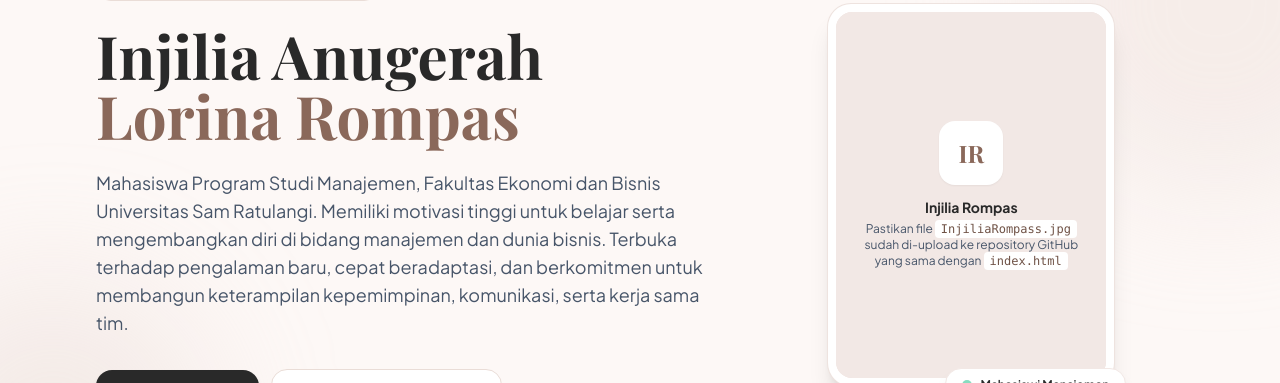
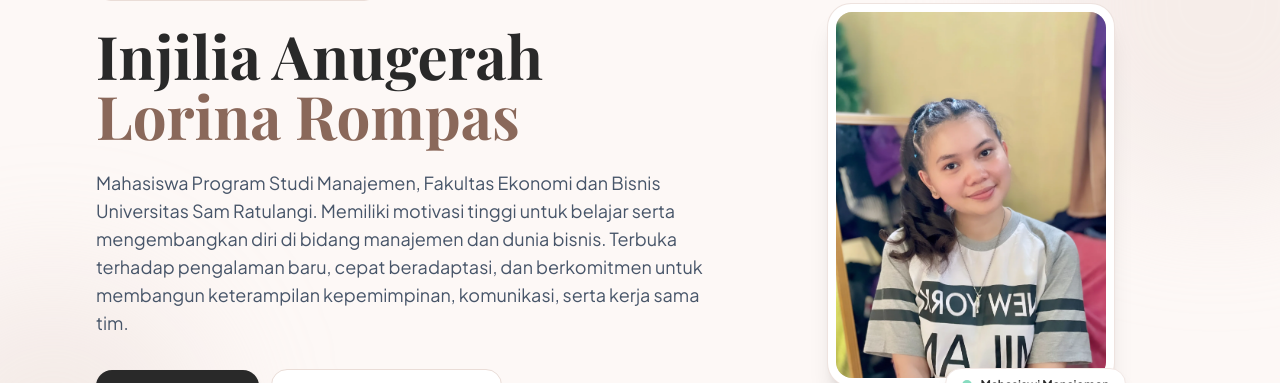
Before and after one commit to InjiliaRompas/InjiliaRompas.github.io, a plain HTML site: page index.html in a window 1280 px wide. Shown: the part 182-565 px from the top of the page. Drawn offline with nearby package versions, Linux system fonts and the light colour scheme; a web font is replaced by a local one.

Commit message:
Update index.html

```diff
--- a/index.html
+++ b/index.html
@@ -125,7 +125,7 @@
                         <div class="w-full h-full rounded-2xl overflow-hidden relative bg-brand-100 flex items-center justify-center">
                             <img
                                 id="profile-photo"
-                                src="./InjiliaRompass.jpg"
+                                src="./Injiliaa.jpg"
                                 alt="Injilia Anugerah Lorina Rompas"
                                 class="w-full h-full object-cover object-top transition-transform duration-500 group-hover:scale-105 relative z-10"
                             >
@@ -136,7 +136,7 @@
                                     IR
                                 </div>
                                 <span class="font-bold text-sm text-charcoal">Injilia Rompas</span>
-                                <span class="text-xs text-slate-600 mt-1">Pastikan file <code class="bg-white px-1.5 py-0.5 rounded text-brand-700 font-mono">InjiliaRompass.jpg</code> sudah di-upload ke repository GitHub yang sama dengan <code class="bg-white px-1.5 py-0.5 rounded text-brand-700 font-mono">index.html</code></span>
+                                <span class="text-xs text-slate-600 mt-1">Pastikan file <code class="bg-white px-1.5 py-0.5 rounded text-brand-700 font-mono">Injiliaa.jpg</code> sudah di-upload ke repository GitHub yang sama dengan <code class="bg-white px-1.5 py-0.5 rounded text-brand-700 font-mono">index.html</code></span>
                             </div>
                         </div>
 
@@ -581,12 +581,11 @@
         const profileImg = document.getElementById('profile-photo');
         const photoFallback = document.getElementById('photo-fallback');
         const candidatePaths = [
-            './InjiliaRompass.jpg',
-            './InjiliaRompass.JPG',
-            './InjiliaRompass.jpeg',
-            './InjiliaRompass.png',
-            './injiliarompass.jpg',
-            './InjiliaRompas.jpg'
+            './Injiliaa.jpg',
+            './Injiliaa.JPG',
+            './Injiliaa.jpeg',
+            './Injiliaa.png',
+            './injiliaa.jpg'
         ];
         let attemptIndex = 0;
 
```
